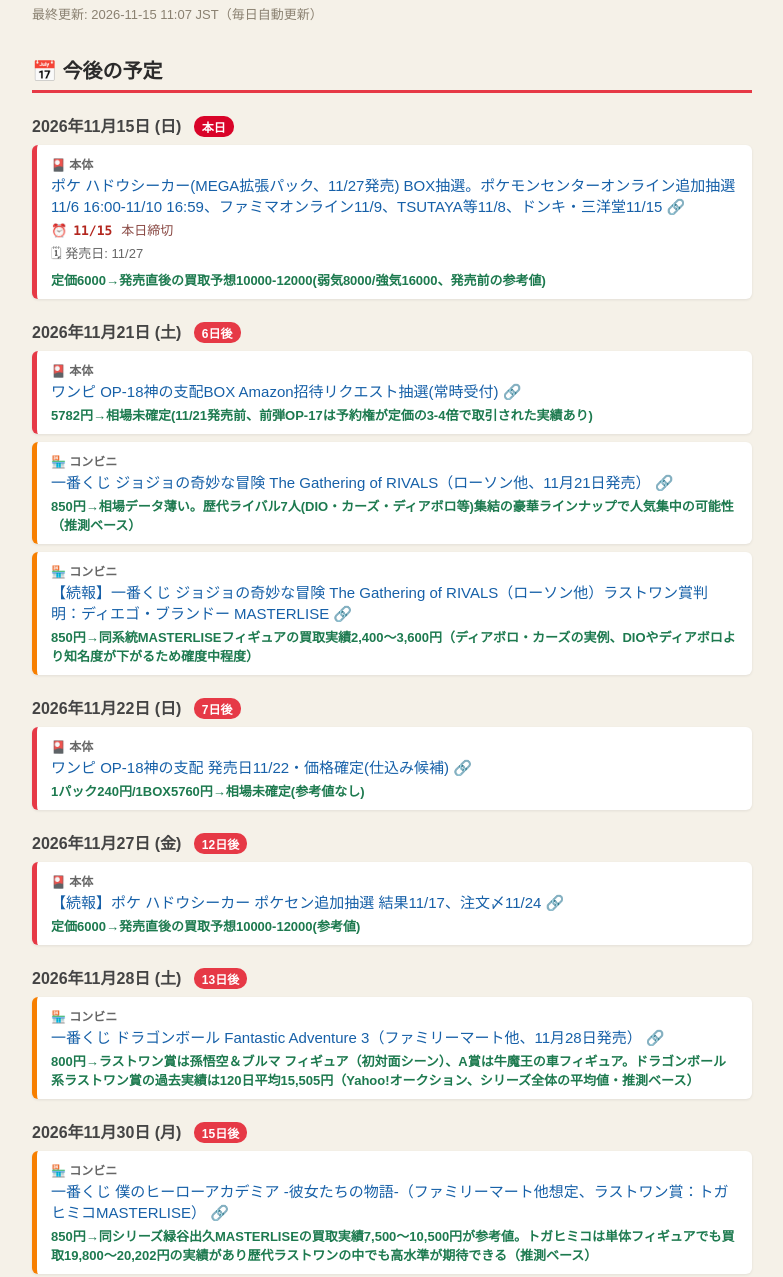
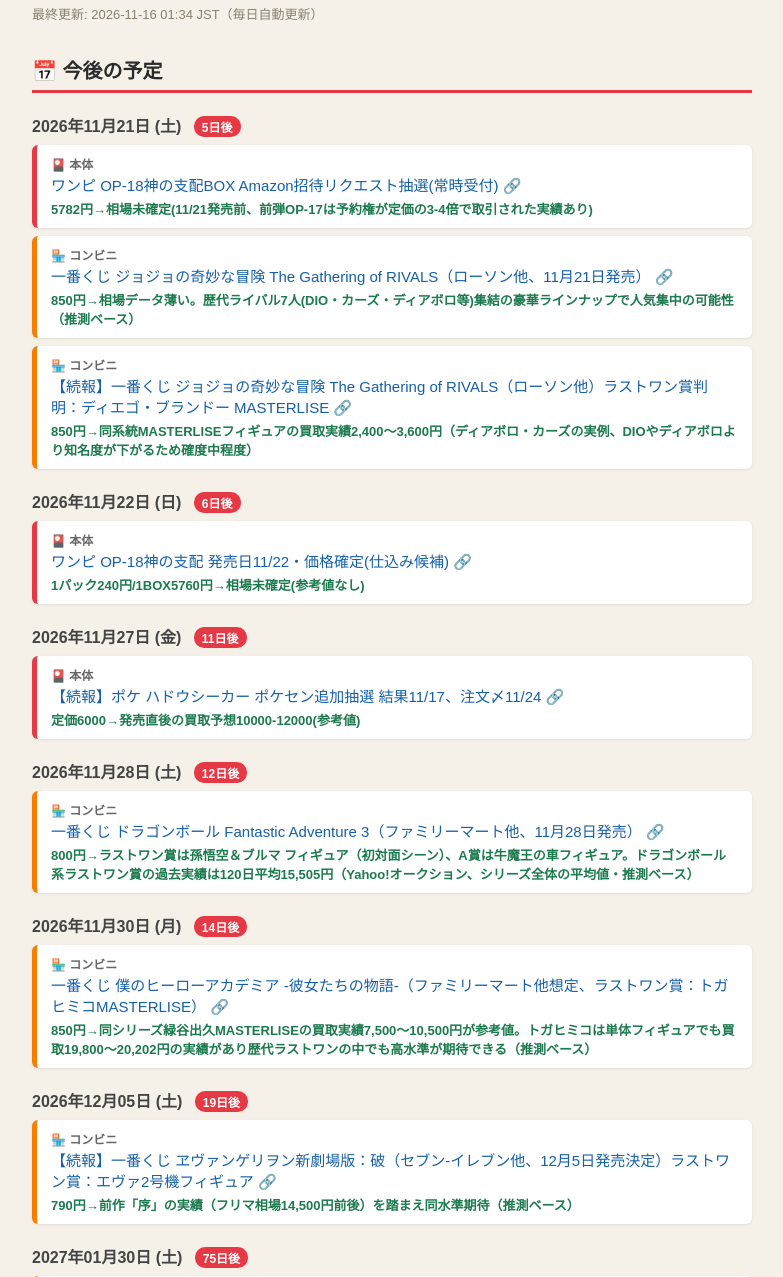
Before and after one commit to sajicosaji/resale-watch, a plain HTML site: page docs/index.html in a window 1280 px wide. Shown: the part 83-1360 px from the top of the page, without its empty margins (248-1031 px from the left). Drawn offline with Linux system fonts and the light colour scheme.

Commit message:
calendar: update

```diff
--- a/docs/index.html
+++ b/docs/index.html
@@ -45,21 +45,10 @@
 <body>
 <div class="wrap">
   <h1>🎴 転売ウォッチ カレンダー</h1>
-  <div class="updated">最終更新: 2026-11-15 11:07 JST（毎日自動更新）</div>
+  <div class="updated">最終更新: 2026-11-16 01:34 JST（毎日自動更新）</div>
 
   <h2>📅 今後の予定</h2>
-  <div class="date-group"><h3>2026年11月15日 (日) <span class="badge today">本日</span></h3>
-
-                <div class="item" style="border-left-color:#e63946">
-                    <div class="source">🎴 本体</div>
-                    <div class="topic"><a class="topic-link" href="https://cardchusen.com/pokeka/hadou-seeker" target="_blank" rel="noopener">ポケ ハドウシーカー(MEGA拡張パック、11/27発売) BOX抽選。ポケモンセンターオンライン追加抽選11/6 16:00-11/10 16:59、ファミマオンライン11/9、TSUTAYA等11/8、ドンキ・三洋堂11/15 🔗</a></div>
-
-                    <div class="deadline">⏰<span class="deadline-date">11/15</span><span class="deadline-label">本日締切</span></div>
-                    <div class="release">🗓 発売日: 11/27</div>
-                    <div class="price">定価6000→発売直後の買取予想10000-12000(弱気8000/強気16000、発売前の参考値)</div>
-                </div>
-</div>
-<div class="date-group"><h3>2026年11月21日 (土) <span class="badge">6日後</span></h3>
+  <div class="date-group"><h3>2026年11月21日 (土) <span class="badge">5日後</span></h3>
 
                 <div class="item" style="border-left-color:#e63946">
                     <div class="source">🎴 本体</div>
@@ -88,7 +77,7 @@
                     <div class="price">850円→同系統MASTERLISEフィギュアの買取実績2,400〜3,600円（ディアボロ・カーズの実例、DIOやディアボロより知名度が下がるため確度中程度）</div>
                 </div>
 </div>
-<div class="date-group"><h3>2026年11月22日 (日) <span class="badge">7日後</span></h3>
+<div class="date-group"><h3>2026年11月22日 (日) <span class="badge">6日後</span></h3>
 
                 <div class="item" style="border-left-color:#e63946">
                     <div class="source">🎴 本体</div>
@@ -99,7 +88,7 @@
                     <div class="price">1パック240円/1BOX5760円→相場未確定(参考値なし)</div>
                 </div>
 </div>
-<div class="date-group"><h3>2026年11月27日 (金) <span class="badge">12日後</span></h3>
+<div class="date-group"><h3>2026年11月27日 (金) <span class="badge">11日後</span></h3>
 
                 <div class="item" style="border-left-color:#e63946">
                     <div class="source">🎴 本体</div>
@@ -110,7 +99,7 @@
                     <div class="price">定価6000→発売直後の買取予想10000-12000(参考値)</div>
                 </div>
 </div>
-<div class="date-group"><h3>2026年11月28日 (土) <span class="badge">13日後</span></h3>
+<div class="date-group"><h3>2026年11月28日 (土) <span class="badge">12日後</span></h3>
 
                 <div class="item" style="border-left-color:#f77f00">
                     <div class="source">🏪 コンビニ</div>
@@ -121,7 +110,7 @@
                     <div class="price">800円→ラストワン賞は孫悟空＆ブルマ フィギュア（初対面シーン）、A賞は牛魔王の車フィギュア。ドラゴンボール系ラストワン賞の過去実績は120日平均15,505円（Yahoo!オークション、シリーズ全体の平均値・推測ベース）</div>
                 </div>
 </div>
-<div class="date-group"><h3>2026年11月30日 (月) <span class="badge">15日後</span></h3>
+<div class="date-group"><h3>2026年11月30日 (月) <span class="badge">14日後</span></h3>
 
                 <div class="item" style="border-left-color:#f77f00">
                     <div class="source">🏪 コンビニ</div>
@@ -132,7 +121,7 @@
                     <div class="price">850円→同シリーズ緑谷出久MASTERLISEの買取実績7,500〜10,500円が参考値。トガヒミコは単体フィギュアでも買取19,800〜20,202円の実績があり歴代ラストワンの中でも高水準が期待できる（推測ベース）</div>
                 </div>
 </div>
-<div class="date-group"><h3>2026年12月05日 (土) <span class="badge">20日後</span></h3>
+<div class="date-group"><h3>2026年12月05日 (土) <span class="badge">19日後</span></h3>
 
                 <div class="item" style="border-left-color:#f77f00">
                     <div class="source">🏪 コンビニ</div>
@@ -143,7 +132,7 @@
                     <div class="price">790円→前作「序」の実績（フリマ相場14,500円前後）を踏まえ同水準期待（推測ベース）</div>
                 </div>
 </div>
-<div class="date-group"><h3>2027年01月30日 (土) <span class="badge">76日後</span></h3>
+<div class="date-group"><h3>2027年01月30日 (土) <span class="badge">75日後</span></h3>
 
                 <div class="item" style="border-left-color:#f77f00">
                     <div class="source">🏪 コンビニ</div>
@@ -154,7 +143,7 @@
                     <div class="price">790円→過去作ラストワン(覚醒マスクver.)はヤフオク8,500円で落札実績（約10.8倍、参考値）。金木研・霧嶋董香のMASTERLISEに加え、最上位仕様MASTERLISE EXTRAが看板キャラの梟に採用</div>
                 </div>
 </div>
-<div class="date-group"><h3>2027年02月06日 (土) <span class="badge">83日後</span></h3>
+<div class="date-group"><h3>2027年02月06日 (土) <span class="badge">82日後</span></h3>
 
                 <div class="item" style="border-left-color:#f77f00">
                     <div class="source">🏪 コンビニ</div>
@@ -167,7 +156,7 @@
 </div>
 
   <h2>📜 直近の履歴</h2>
-  <div class="date-group"><h3>2026年09月26日 (土) <span class="badge past">50日前</span></h3>
+  <div class="date-group"><h3>2026年09月26日 (土) <span class="badge past">51日前</span></h3>
 
                 <div class="item" style="border-left-color:#f77f00">
                     <div class="source">🏪 コンビニ</div>
@@ -178,7 +167,7 @@
                     <div class="price">790円→【検証済・微妙】実際の結果：フリマ相場18,500円〜だが買取店は3,770〜4,090円（フリマ相場の約1/5）。出品価格と買取価格の差が大きく、即買い即売りには不向きだった</div>
                 </div>
 </div>
-<div class="date-group"><h3>2026年10月16日 (金) <span class="badge past">30日前</span></h3>
+<div class="date-group"><h3>2026年10月16日 (金) <span class="badge past">31日前</span></h3>
 
                 <div class="item" style="border-left-color:#e63946">
                     <div class="source">🎴 本体</div>
@@ -189,7 +178,7 @@
                     <div class="price">発売日買取21000(定価10800)→11/4買取14000(-33%、最安11/2の13800)</div>
                 </div>
 </div>
-<div class="date-group"><h3>2026年10月17日 (土) <span class="badge past">29日前</span></h3>
+<div class="date-group"><h3>2026年10月17日 (土) <span class="badge past">30日前</span></h3>
 
                 <div class="item" style="border-left-color:#f77f00">
                     <div class="source">🏪 コンビニ</div>
@@ -200,7 +189,7 @@
                     <div class="price">790円→【検証済・的中】実際の結果：発売日時点の買取約15,000円（別店11,000円）・メルカリ出品15,000〜17,500円（約14〜19倍）</div>
                 </div>
 </div>
-<div class="date-group"><h3>2026年10月31日 (土) <span class="badge past">15日前</span></h3>
+<div class="date-group"><h3>2026年10月31日 (土) <span class="badge past">16日前</span></h3>
 
                 <div class="item" style="border-left-color:#e63946">
                     <div class="source">🎴 本体</div>
@@ -211,7 +200,7 @@
                     <div class="price">定価5760→買取12000-14000(11/4時点、最高14000はシュリンク付き)</div>
                 </div>
 </div>
-<div class="date-group"><h3>2026年11月13日 (金) <span class="badge past">2日前</span></h3>
+<div class="date-group"><h3>2026年11月13日 (金) <span class="badge past">3日前</span></h3>
 
                 <div class="item" style="border-left-color:#e63946">
                     <div class="source">🎴 本体</div>
@@ -222,7 +211,7 @@
                     <div class="price">1回790円→相場未確定(発売前、参考値なし)</div>
                 </div>
 </div>
-<div class="date-group"><h3>2026年11月14日 (土) <span class="badge past">1日前</span></h3>
+<div class="date-group"><h3>2026年11月14日 (土) <span class="badge past">2日前</span></h3>
 
                 <div class="item" style="border-left-color:#e63946">
                     <div class="source">🎴 本体</div>
```
